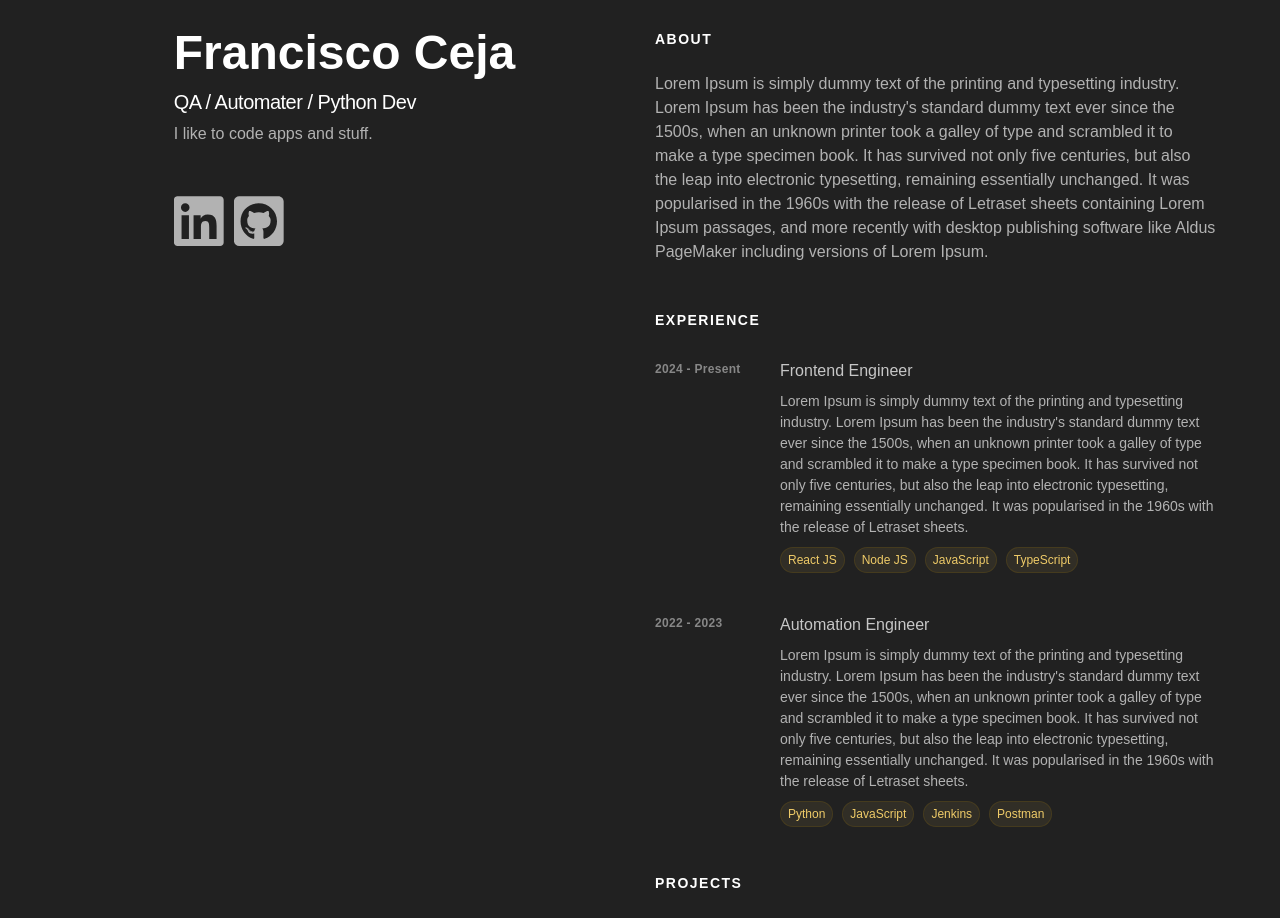
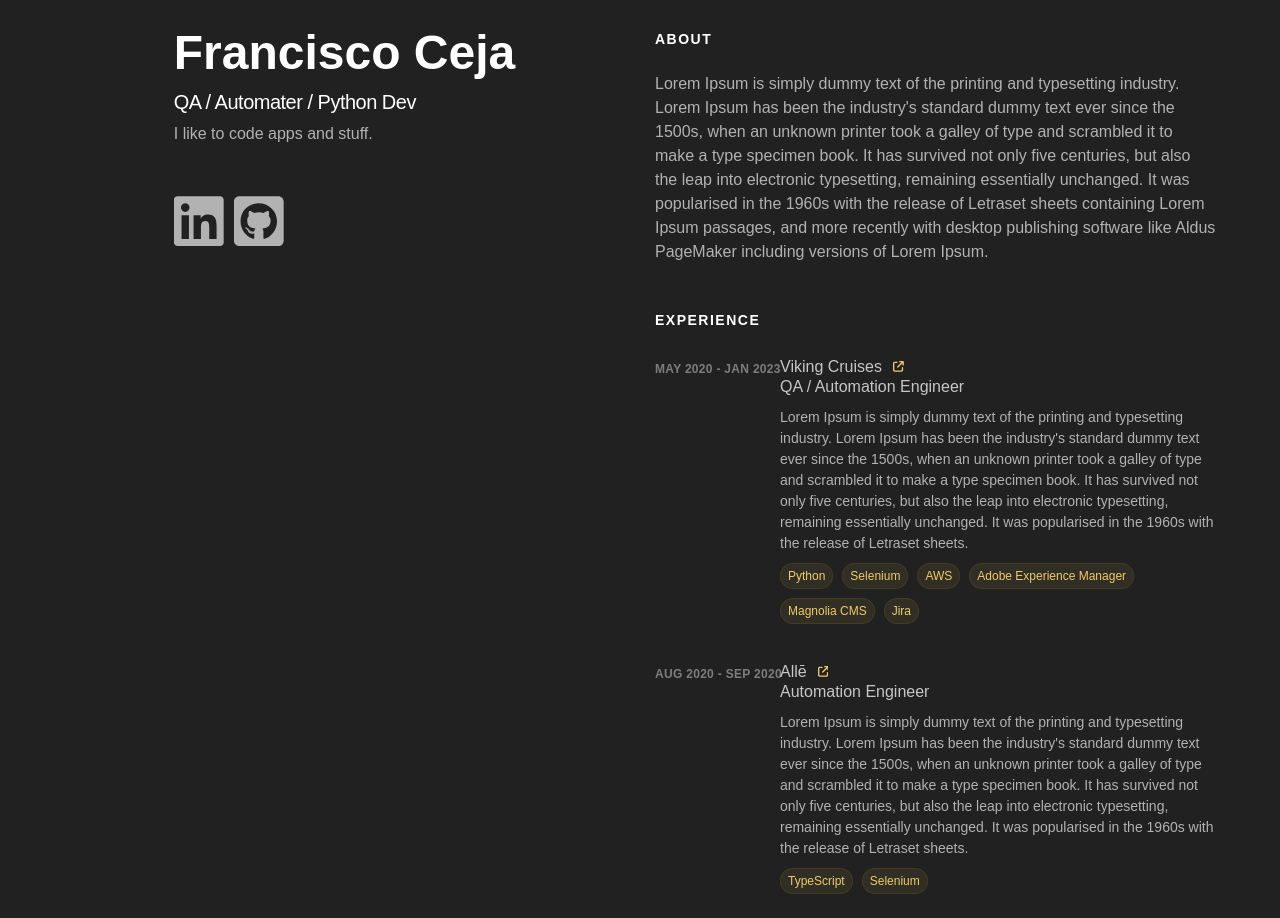
Before and after one commit to fceja/fceja.com_v2, a React (Vite) app: page / in a window 1280 px wide. Shown: the top 918 px of the page. Built offline with nearby package versions, Linux system fonts and the light colour scheme.

Commit message:
add experience info

```diff
--- a/src/scss/components/home/ExperienceCardsList.scss
+++ b/src/scss/components/home/ExperienceCardsList.scss
@@ -16,11 +16,51 @@
 }
 
 .card-year {
-    color: rgb(135, 135, 135);
+    color: rgba(168, 167, 167, 0.691);
     white-space: nowrap;
     font-size: .75em;
     font-weight: 600;
     letter-spacing: .3px;
+}
+
+.card-position {
+    color: rgb(198, 198, 198);
+    font-weight: 300;
+}
+
+.card-comp {
+    height: 1em;
+    padding: 0;
+    margin: 0;
+    color: rgb(198, 198, 198);
+    font-size: 1em;
+    font-weight: 500;
+    display: block;
+
+    a {
+        &:hover {
+            color: $proj-title-color;
+
+            svg {
+                transform: scaleX(1.2) scaleY(1.2);
+            }
+        }
+
+        color: rgb(198, 198, 198);
+        text-decoration: none;
+        height: inherit;
+        display: flex;
+        align-items: center;
+
+        svg {
+            height: .8em;
+            fill: $proj-title-color;
+            margin: 0 0 0 10px;
+            padding: 1px;
+        }
+
+    }
+
 }
 
 .card-title {
--- a/src/ts/components/home/ExperienceCardsList.tsx
+++ b/src/ts/components/home/ExperienceCardsList.tsx
@@ -18,7 +18,21 @@ const ExperienceCardsList = () => {
                             {elem.year}
                         </div>
                         <div className="card-desc w-100">
-                            <span className="card-title">{elem.title}</span>
+                            <div className="card-comp m-0 p-0">
+                                <a
+                                    href={elem.companyUrl}
+                                    target="_blank"
+                                >
+                                    {elem.company}
+                                    {/* <!--!Font Awesome Free 6.5.2 by @fontawesome - https://fontawesome.com License - https://fontawesome.com/license/free Copyright 2024 Fonticons, Inc.--> */}
+                                    <svg
+                                        xmlns="http://www.w3.org/2000/svg"
+                                        viewBox="0 0 512 512">
+                                        <path d="M320 0c-17.7 0-32 14.3-32 32s14.3 32 32 32h82.7L201.4 265.4c-12.5 12.5-12.5 32.8 0 45.3s32.8 12.5 45.3 0L448 109.3V192c0 17.7 14.3 32 32 32s32-14.3 32-32V32c0-17.7-14.3-32-32-32H320zM80 32C35.8 32 0 67.8 0 112V432c0 44.2 35.8 80 80 80H400c44.2 0 80-35.8 80-80V320c0-17.7-14.3-32-32-32s-32 14.3-32 32V432c0 8.8-7.2 16-16 16H80c-8.8 0-16-7.2-16-16V112c0-8.8 7.2-16 16-16H192c17.7 0 32-14.3 32-32s-14.3-32-32-32H80z" />
+                                    </svg>
+                                </a>
+                            </div>
+                            <span className="card-position">{elem.position}</span>
                             <p className="card-p m-0 mt-2">{elem.paragraph}</p>
                             <Tags className="home-exp" tagData={elem.tags} parentIndex={i} />
                         </div>
--- a/src/ts/content/HomePageContent.ts
+++ b/src/ts/content/HomePageContent.ts
@@ -13,24 +13,51 @@ export const aboutContent = `
 
 export const experienceCardsContent = [
     {
-        year: '2024 - Present',
-        title: "Frontend Engineer",
+        year: 'MAY 2020 - JAN 2023',
+        position: "QA / Automation Engineer",
+        company: "Viking Cruises",
+        companyUrl: "https://www.vikingcruises.com/",
         paragraph: "Lorem Ipsum is simply dummy text of the printing and typesetting industry. Lorem Ipsum has been the industry's standard dummy text ever since the 1500s, when an unknown printer took a galley of type and scrambled it to make a type specimen book. It has survived not only five centuries, but also the leap into electronic typesetting, remaining essentially unchanged. It was popularised in the 1960s with the release of Letraset sheets.",
-        tags: [tagDataMap.get('react'), tagDataMap.get('node'), tagDataMap.get('javascript'), tagDataMap.get('typescript')],
+        tags: [
+            tagDataMap.get('python'), tagDataMap.get('selenium'), tagDataMap.get('aws'), tagDataMap.get('aem'),
+            tagDataMap.get('magnolia'), tagDataMap.get('jira')
+        ],
     },
     {
-        year: '2022 - 2023',
-        title: "Automation Engineer",
+        year: 'AUG 2020 - SEP 2020',
+        position: "Automation Engineer",
+        company: "Allē",
+        companyUrl: "https://alle.com/",
         paragraph: "Lorem Ipsum is simply dummy text of the printing and typesetting industry. Lorem Ipsum has been the industry's standard dummy text ever since the 1500s, when an unknown printer took a galley of type and scrambled it to make a type specimen book. It has survived not only five centuries, but also the leap into electronic typesetting, remaining essentially unchanged. It was popularised in the 1960s with the release of Letraset sheets.",
-        tags: [tagDataMap.get('python'), tagDataMap.get('javascript'), tagDataMap.get('jenkins'), tagDataMap.get('postman')],
+        tags: [tagDataMap.get('typescript'), tagDataMap.get('selenium')],
+    },
+    {
+        year: 'MAR 2020 - DEC 2020',
+        position: "Automation Engineer",
+        company: "MNTN ",
+        companyUrl: "https://mountain.com/",
+        paragraph: "Lorem Ipsum is simply dummy text of the printing and typesetting industry. Lorem Ipsum has been the industry's standard dummy text ever since the 1500s, when an unknown printer took a galley of type and scrambled it to make a type specimen book. It has survived not only five centuries, but also the leap into electronic typesetting, remaining essentially unchanged. It was popularised in the 1960s with the release of Letraset sheets.",
+        tags: [
+            tagDataMap.get('python'), tagDataMap.get('selenium'), tagDataMap.get('graphql'),
+            tagDataMap.get('theTradeDesk')
+
+        ],
+    },
+    {
+        year: 'NOV 2019 - FEB 2020',
+        position: "Internship - QA Engineer",
+        company: "Hallmark Labs",
+        companyUrl: "https://www.hallmarklabs.com/",
+        paragraph: "Lorem Ipsum is simply dummy text of the printing and typesetting industry. Lorem Ipsum has been the industry's standard dummy text ever since the 1500s, when an unknown printer took a galley of type and scrambled it to make a type specimen book. It has survived not only five centuries, but also the leap into electronic typesetting, remaining essentially unchanged. It was popularised in the 1960s with the release of Letraset sheets.",
+        tags: [tagDataMap.get('python'), tagDataMap.get('selenium'), tagDataMap.get('appium'), tagDataMap.get('jira')],
     }
 ]
 
 export const pinnedProjectContent = [
     {
         year: "2023",
-        title: "Emerson Collective",
-        tags: [tagDataMap.get('python'), tagDataMap.get('html'), tagDataMap.get('sass'), tagDataMap.get('postman')],
+        title: "Profile App",
+        tags: [tagDataMap.get('python'), tagDataMap.get('html'), tagDataMap.get('sass')],
         links: [
             { type: "website", url: "http://dev.client.profile-app.s3-website-us-west-1.amazonaws.com/" },
             { type: "github", url: "https://github.com/fceja/profile_app" }
--- a/src/ts/content/TagContent.ts
+++ b/src/ts/content/TagContent.ts
@@ -6,6 +6,8 @@ export interface TagLinkI {
 
 export const tagDataMap: Map<string, TagLinkI> = new Map([
     // languages / libs / frameworks
+    ["aem", { name: "Adobe Experience Manager", target: "_blank", url: "https://business.adobe.com/products/experience-manager/adobe-experience-manager.html" }],
+    ["appium", { name: "Appium", target: "_blank", url: "https://appium.io/docs/en/latest/" }],
     ["bootstrap", { name: "Bootstrap", target: "_blank", url: "https://getbootstrap.com/" }],
     ["c++", { name: "C++", target: "_blank", url: "https://cplusplus.com/" }],
     ["css", { name: "CSS", target: "_blank", url: "https://developer.mozilla.org/en-US/docs/Web/CSS" }],
@@ -21,7 +23,9 @@ export const tagDataMap: Map<string, TagLinkI> = new Map([
     ["javaFX", { name: "JavaFX", target: "_blank", url: "https://openjfx.io/" }],
     ["javascript", { name: "JavaScript", target: "_blank", url: "https://developer.mozilla.org/en-US/docs/Web/JavaScript" }],
     ["jest", { name: "Jest", target: "_blank", url: "https://jestjs.io/" }],
+    ["jira", { name: "Jira", target: "_blank", url: "https://www.atlassian.com/software/jira" }],
     ["jquery", { name: "JQuery", target: "_blank", url: "https://jquery.com/" }],
+    ["magnolia", { name: "Magnolia CMS", target: "_blank", url: "https://www.magnolia-cms.com/" }],
     ["maven", { name: "Maven", target: "_blank", url: "https://maven.apache.org/" }],
     ["node", { name: "Node JS", target: "_blank", url: "https://nodejs.org/en" }],
     ["nodemailer", { name: "Nodemailer", target: "_blank", url: "https://nodemailer.com/" }],
@@ -37,9 +41,10 @@ export const tagDataMap: Map<string, TagLinkI> = new Map([
     ["sass", { name: "SASS", target: "_blank", url: "https://sass-lang.com/" }],
     ["selenium", { name: "Selenium", target: "_blank", url: "https://www.selenium.dev/" }],
     ["typescript", { name: "TypeScript", target: "_blank", url: "https://www.typescriptlang.org/" }],
+    ["theTradeDesk", { name: "The Trade Desk", target: "_blank", url: "https://www.thetradedesk.com/us" }],
     // database
     ["mysql", { name: "MySQL", target: "_blank", url: "https://www.mysql.com/" }],
-    ["postgres", { name: "PostreSQL", target: "_blank", url: "https://www.postgresql.org/" }],
+    ["postgres", { name: "PostgreSQL", target: "_blank", url: "https://www.postgresql.org/" }],
     ["sqlite", { name: "SQLite", target: "_blank", url: "https://www.sqlite.org/index.html" }],
     // cloud
     ["aws", { name: "AWS", target: "_blank", url: "https://aws.amazon.com/" }],
```
